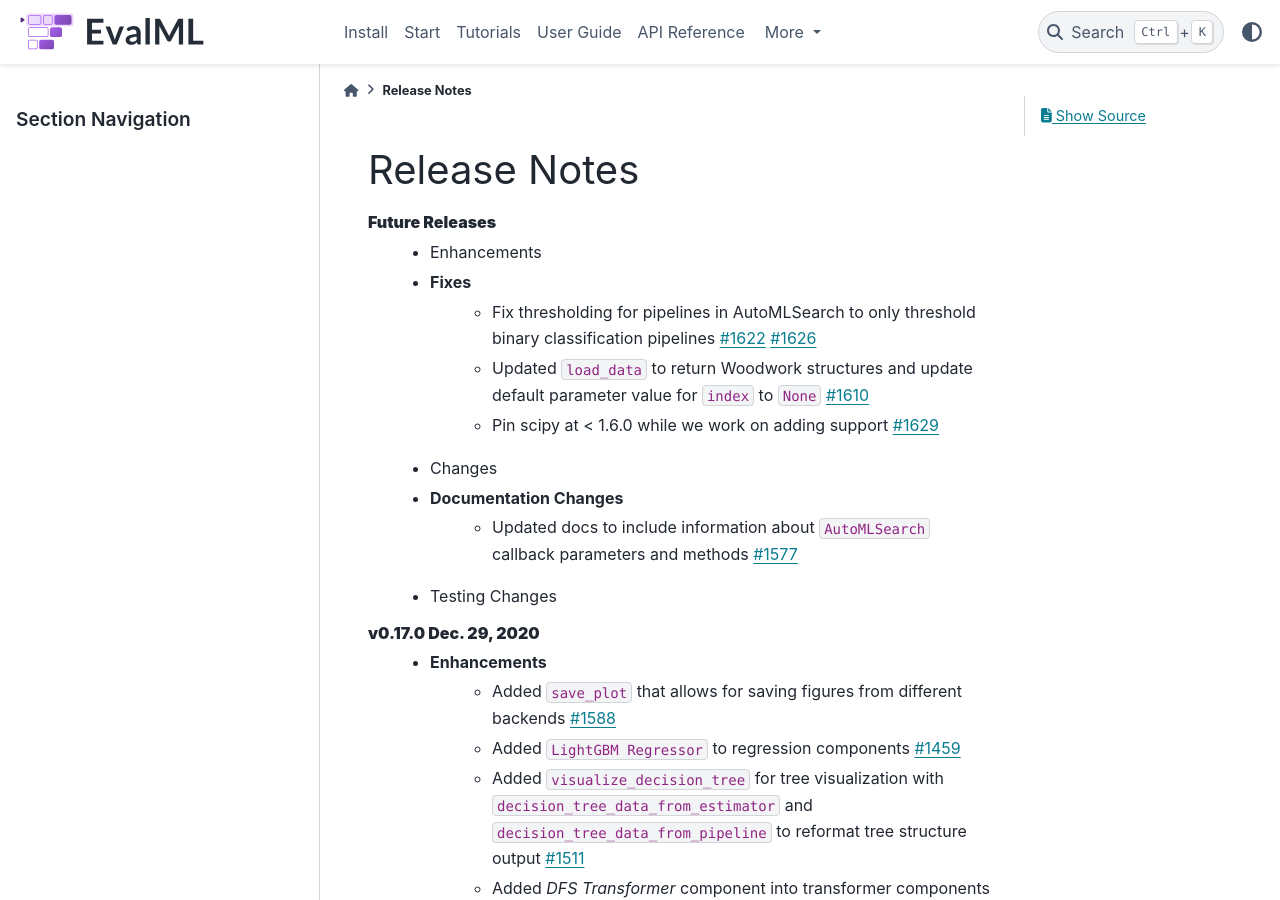
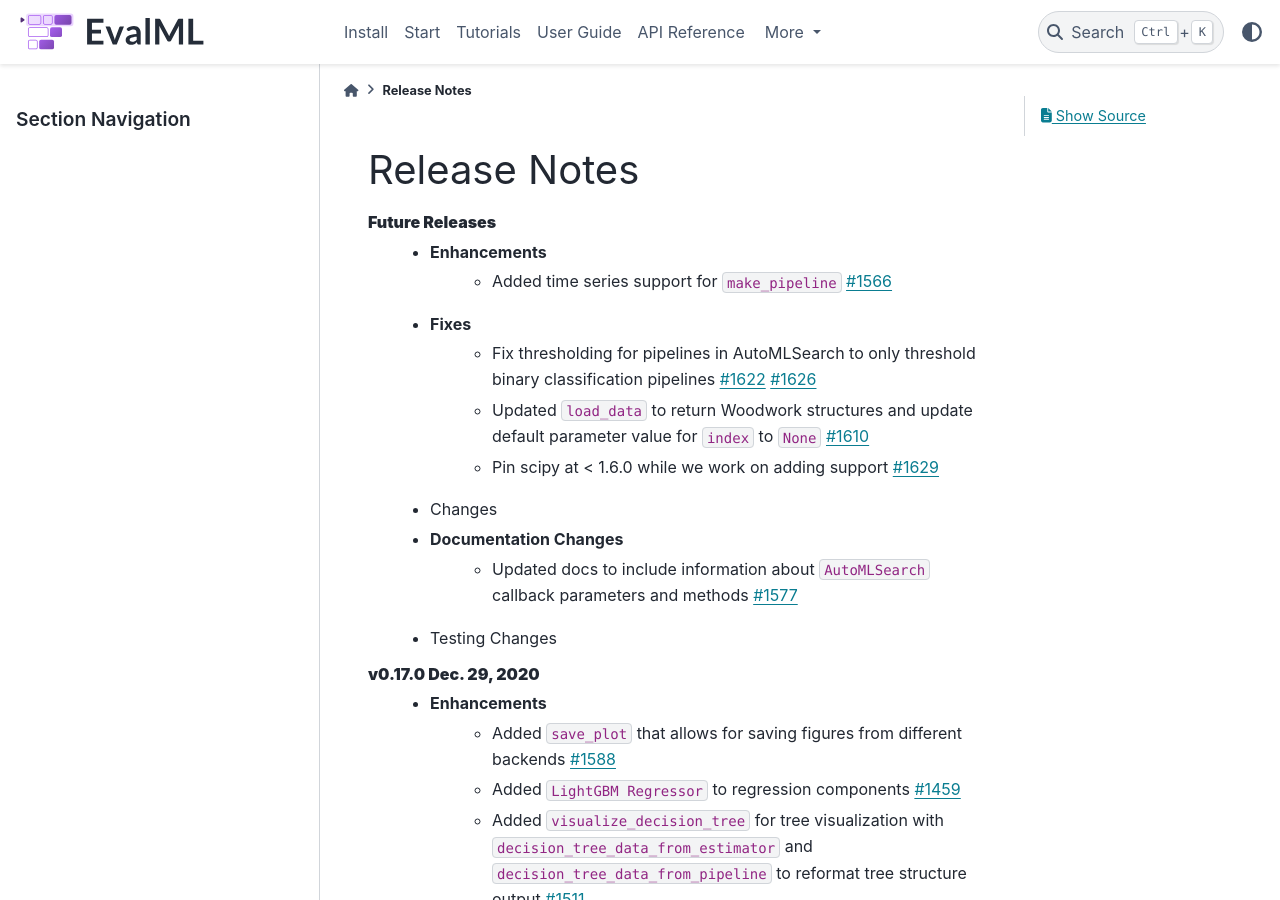
Before and after one commit to alteryx/evalml, a Sphinx documentation site: the page built from docs/source/release_notes.rst, in a window 1280 px wide and 900 px high. Built offline with Sphinx 7.4.7 and the PyData theme 0.15.4, drawn with Linux system fonts in a browser that asks for light colours; comment, search, counter and statistics services are not loaded.

Commit message:
Adding PR 1566 to release notes.

```diff
--- a/docs/source/release_notes.rst
+++ b/docs/source/release_notes.rst
@@ -3,6 +3,7 @@ Release Notes
 
 **Future Releases**
     * Enhancements
+        * Added time series support for ``make_pipeline`` :pr:`1566`
     * Fixes
         * Fix thresholding for pipelines in AutoMLSearch to only threshold binary classification pipelines :pr:`1622` :pr:`1626`
         * Updated ``load_data`` to return Woodwork structures and update default parameter value for ``index`` to ``None`` :pr:`1610`
```
